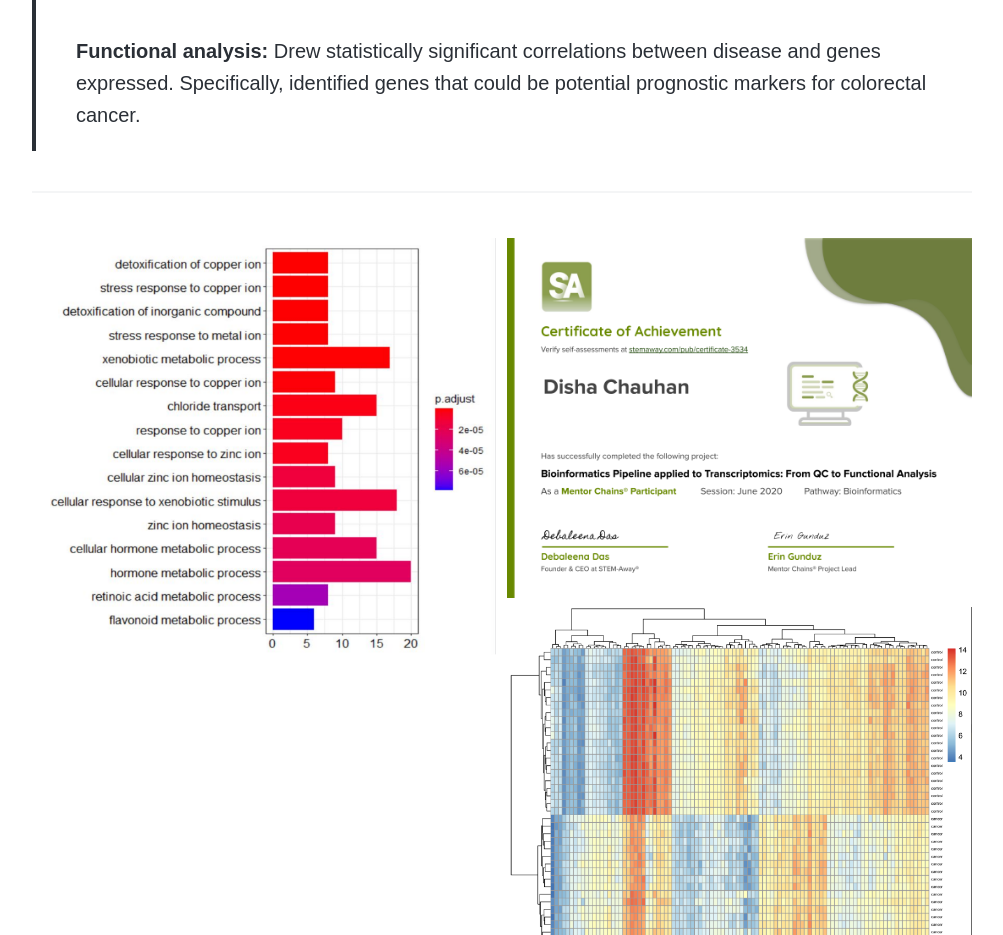
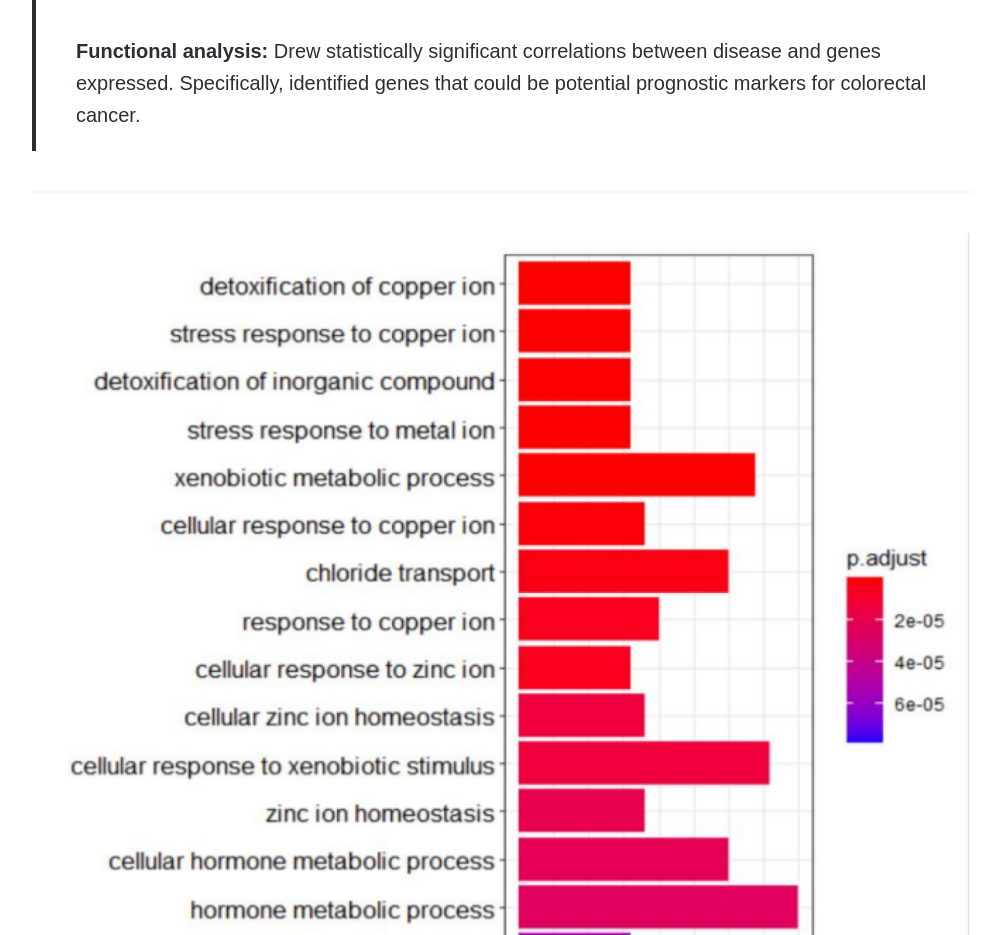
Before and after one commit to disha-22/disha-22.github.io, a Jekyll site: the page built from _projects/bio.md, in a window 1280 px wide. Shown: the part 2917-3852 px from the top of the page, without its empty margins (138-1141 px from the left). Built offline with Jekyll 4.4.1, drawn with Linux system fonts in a browser that asks for light colours; nearby versions of some CDN libraries; some web fonts are replaced.

Commit message:
Update bio.md

```diff
--- a/_projects/bio.md
+++ b/_projects/bio.md
@@ -37,7 +37,7 @@ This was an extremely challenging project that helped me get an understanding of
 
 ---
 
-<div class="gallery" data-columns="2">
+<div class="gallery" data-columns="1">
 	<img src="/images/bio.PNG">
 	<img src="/images/sa-certificate.png">
 	<img src="/images/heatmap3.png">
```
